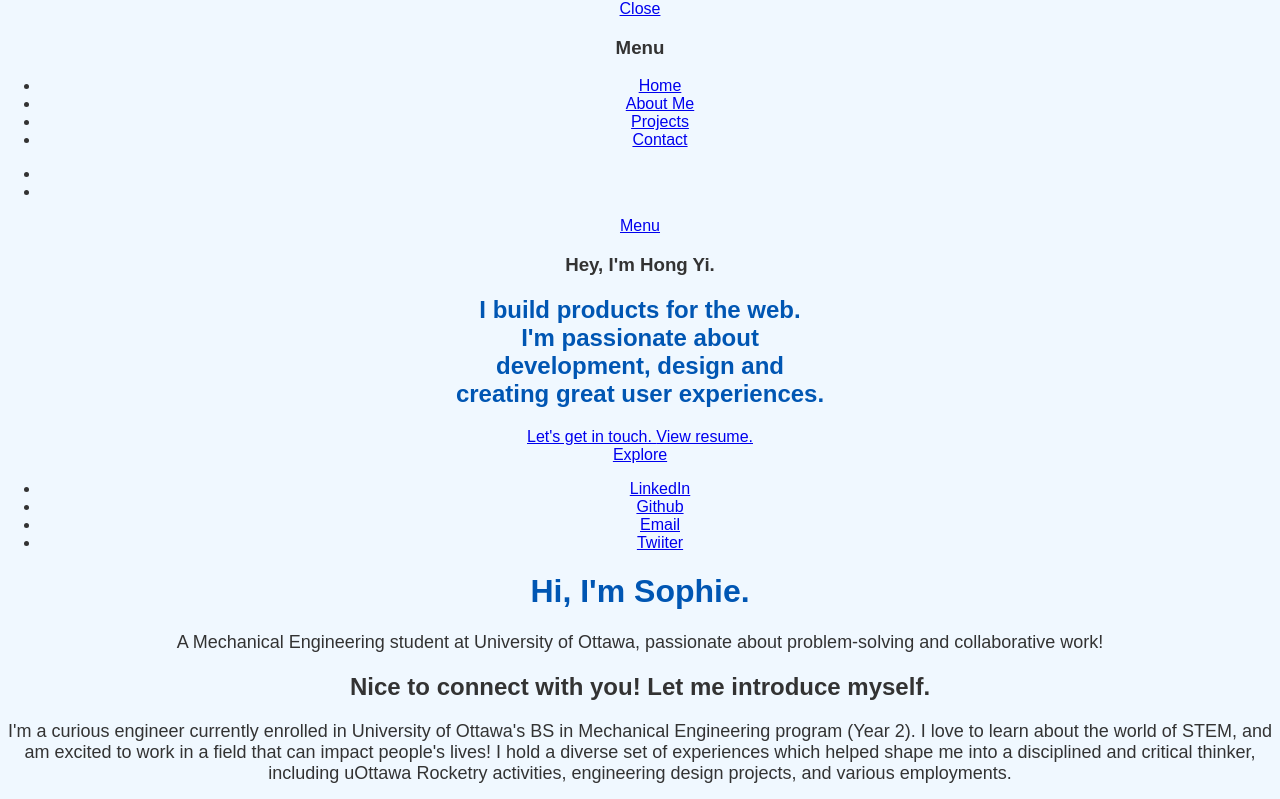
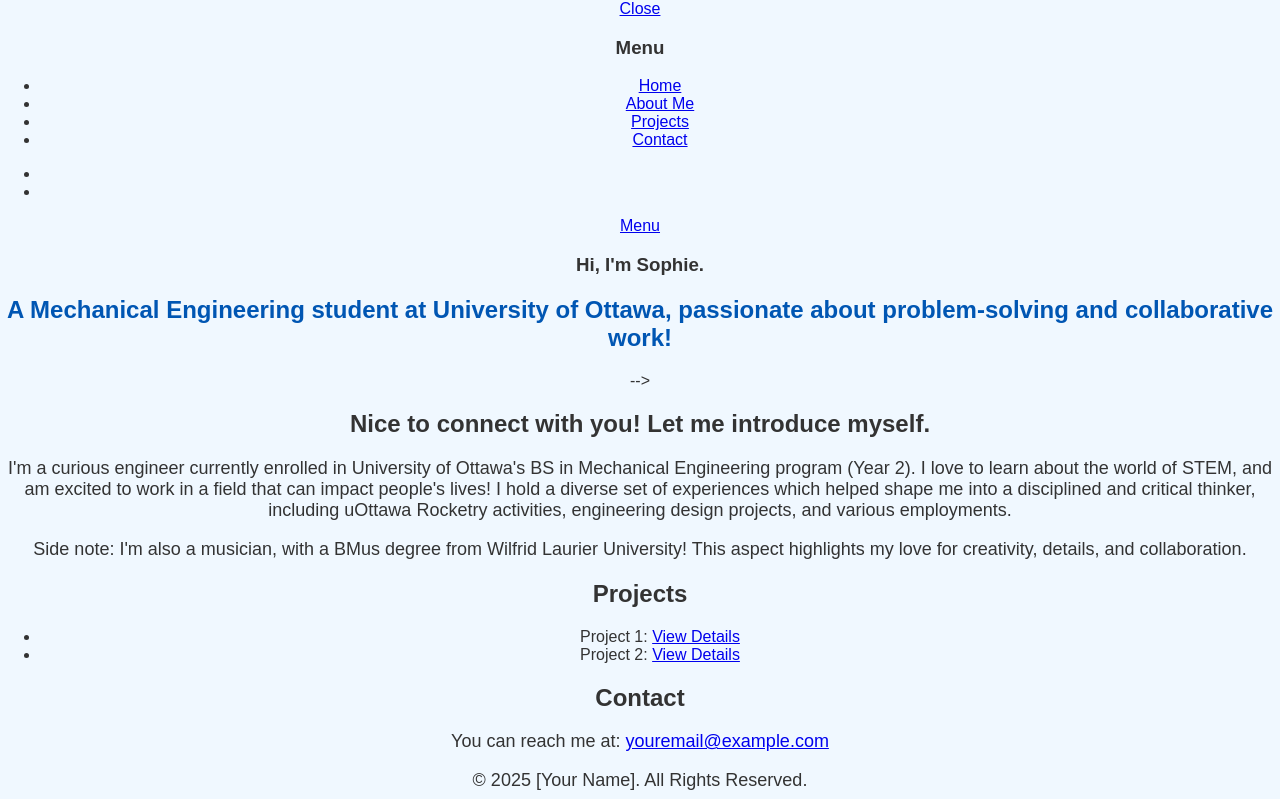
Before and after one commit to skim12345/About, a plain HTML site: page index.html in a window 1280 px wide. Shown: the top 799 px of the page. Drawn offline with Linux system fonts and the light colour scheme.

Commit message:
Update index.html

```diff
--- a/index.html
+++ b/index.html
@@ -71,7 +71,7 @@
 
   <main>
     <!-- Home Section -->
-    <section id="home" class="s-home target-section" data-parallax="scroll" data-image-src="images/hero-bg.jpg"
+    <section id="home" class="s-home target-section" data-parallax="scroll" data-image-src="images/profile.jpg"
       data-natural-width=3000 data-natural-height=2000 data-position-y=center>
 
 
@@ -82,31 +82,11 @@
 
         <div class="row home-content__main">
 
-          <h3>Hey, I'm Hong Yi.</h3>
+          <h3>Hi, I'm Sophie.</h3>
 
           <h1>
-            I build products for the <highlight>web</highlight>.<br>
-            I'm passionate about <br>
-            <highlight>development</highlight>, <highlight>design</highlight> and<br>
-            creating great <highlight>user experiences</highlight>.
+            <highlight></highlight>A Mechanical Engineering student at University of Ottawa, passionate about problem-solving and collaborative work!</highlight>
           </h1>
-
-          <div class="home-content__buttons">
-            <a href = "mailto: hongyigma@gmail.com" target="_blank" class="btn btn--stroke">
-              Let's get in touch.
-            </a>
-            <a href="Hong Yi Chen Resume.pdf" target="_blank" class="btn btn--stroke">
-              View resume.
-            </a>
-          </div>
-
-        </div>
-
-        <div class="home-content__scroll">
-          <a href="#about" class="scroll-link smoothscroll">
-            <span>Explore</span>
-          </a>
-        </div>
 
         <div class="home-content__line"></div>
 
@@ -114,7 +94,7 @@
       <!-- end home-content -->
 
 
-      <ul class="home-social">
+<!--       <ul class="home-social">
 
         <li>
           <a href="https://www.linkedin.com/in/hong-yi-chen/" target="_blank"><i class="fab fa-linkedin"
@@ -132,13 +112,10 @@
         </li>
       </ul>
 
-      <!-- end home-social -->
+      <!-- end home-social --> -->
 
     </section>
     <!-- end s-home -->
-
-    <h1>Hi, I'm Sophie.</h1>
-    <p>A Mechanical Engineering student at University of Ottawa, passionate about problem-solving and collaborative work!</p>
 
     <!-- About Me Section -->
     <section id="about-me">
```
